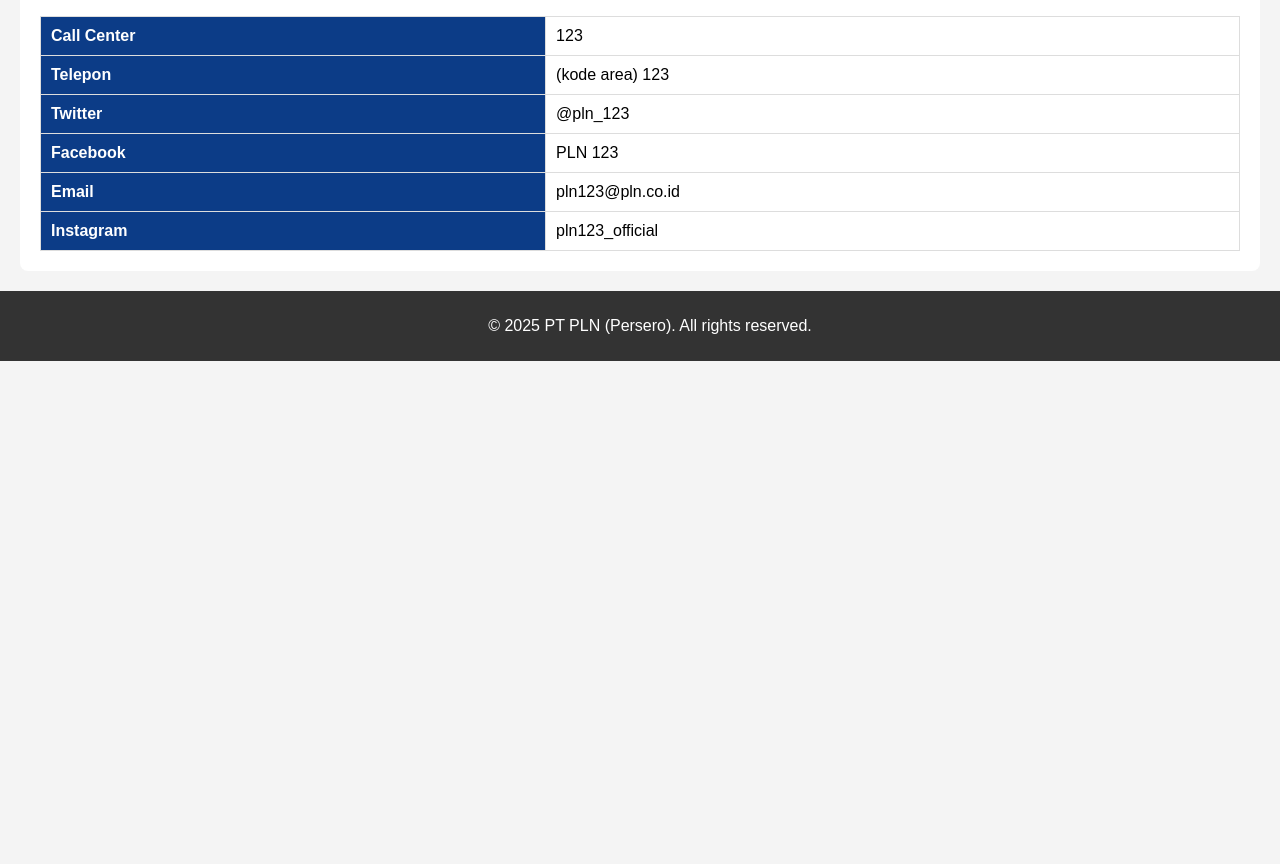
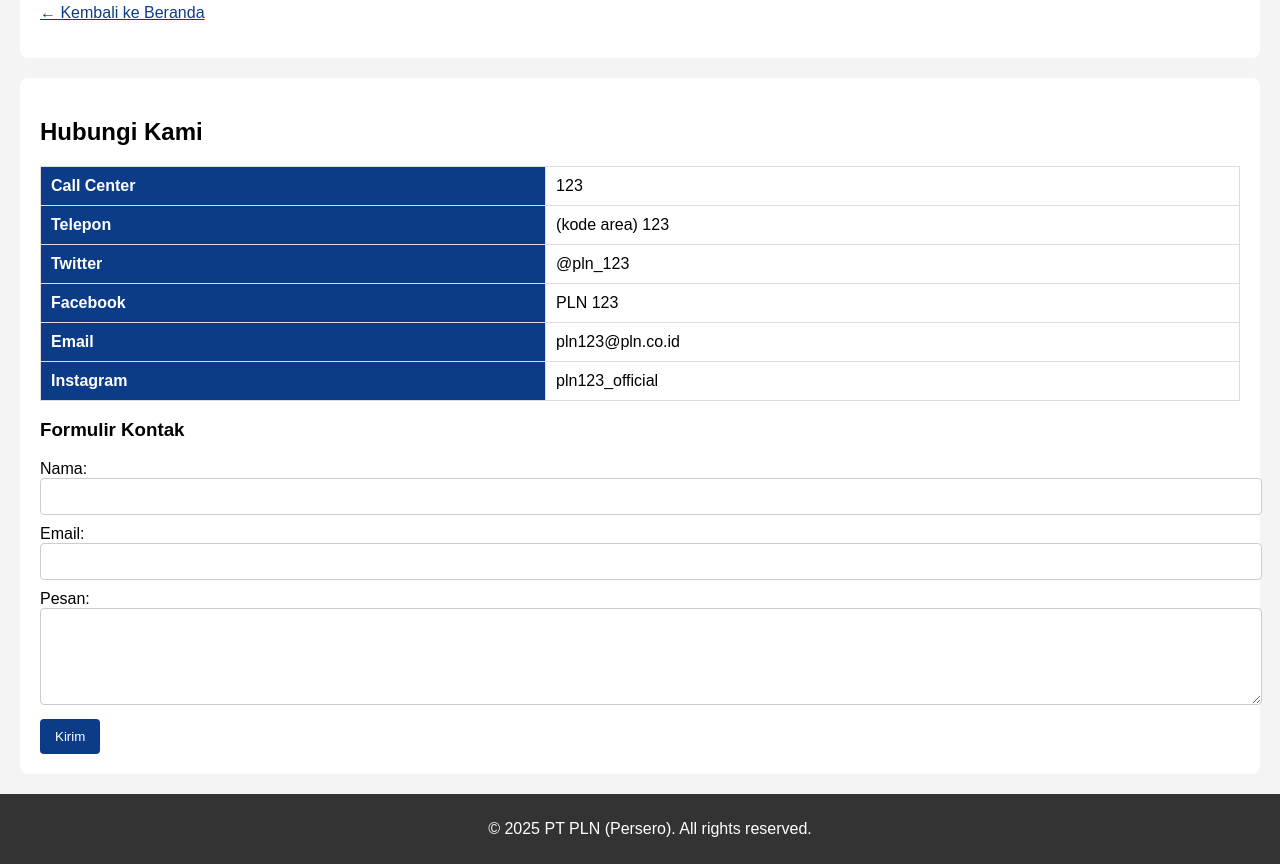
Before and after one commit to ryanfadillah2023/UTS_202332071_Ryan-Fadillah-Nugraha-Yuan-Alfein_Pemrograman-web_A_2, a plain HTML site: page index.html in a window 1280 px wide. Shown: the part 3470-4334 px from the top of the page. Before the commit the page ends 3831 px from the top, so only its background shows below. Drawn offline with Linux system fonts and the light colour scheme.

Commit message:
index.html

```diff
--- a/index.html
+++ b/index.html
@@ -5,6 +5,9 @@
     <meta charset="UTF-8">
     <meta name="viewport" content="width=device-width, initial-scale=1.0">
     <title>PT PLN (Persero) - Website Resmi</title>
+    <link rel="icon" href="pln-logo.png" type="image/png">
+    <meta name="description" content="Website Resmi PT PLN (Persero)">
+    <meta name="keywords" content="PLN, Listrik, Energi Terbarukan, Indonesia">
     <style>
         body {
             font-family: Arial, sans-serif;
@@ -55,17 +58,19 @@
             width: 100%;
         }
 
-        /* Image styles */
         .company-image {
             width: 40%;
             height: auto;
             border-radius: 8px;
         }
 
-        /* Responsive layout */
         @media screen and (max-width: 768px) {
             nav a {
                 float: none;
+                width: 100%;
+            }
+
+            .company-image {
                 width: 100%;
             }
         }
@@ -93,7 +98,6 @@
             margin-top: 20px;
         }
 
-        /* Table styling */
         table {
             width: 100%;
             border-collapse: collapse;
@@ -113,18 +117,37 @@
             background-color: #0c3c87;
             color: white;
         }
+
+        form input, form textarea {
+            width: 100%;
+            padding: 10px;
+            margin-bottom: 10px;
+            border: 1px solid #ccc;
+            border-radius: 4px;
+        }
+
+        form button {
+            background-color: #0c3c87;
+            color: white;
+            border: none;
+            padding: 10px 15px;
+            border-radius: 4px;
+            cursor: pointer;
+        }
+
+        form button:hover {
+            background-color: #062f6c;
+        }
     </style>
 </head>
 
 <body>
 
-    <!-- Header -->
     <header>
         <h1>Selamat Datang di PT PLN (Persero)</h1>
         <p>Menyalakan Indonesia dengan energi terbarukan dan terpercaya</p>
     </header>
 
-    <!-- Navigation Bar -->
     <nav>
         <a href="#home">Home</a>
         <a href="#about">About Us</a>
@@ -133,7 +156,6 @@
         <a href="#contact">Contact Us</a>
     </nav>
 
-    <!-- Home Section -->
     <section id="home">
         <h2>Home</h2>
         <img class="company-image" src="images.png" alt="PT PLN Image">
@@ -141,14 +163,12 @@
         <p>PT PLN juga memfokuskan pada pengembangan energi terbarukan untuk memastikan masa depan yang lebih hijau dan ramah lingkungan bagi Indonesia.</p>
     </section>
 
-    <!-- About Us Section -->
     <section id="about">
         <h2>About Us</h2>
         <p>PT PLN (Persero) berperan sebagai penyedia listrik utama di Indonesia. Sejak berdiri pada tahun 1945, kami telah menyediakan listrik untuk lebih dari 270 juta penduduk Indonesia. Misi kami adalah menciptakan sistem kelistrikan yang handal, efisien, dan ramah lingkungan dengan mengembangkan berbagai solusi energi terbarukan.</p>
         <p>Kami terus berinovasi untuk mendukung pembangunan Indonesia melalui berbagai proyek pembangunan infrastruktur kelistrikan, seperti pembangkit listrik berbasis energi baru dan terbarukan (EBT) serta proyek distribusi listrik di daerah-daerah terpencil.</p>
     </section>
 
-    <!-- Vision and Mission Section -->
     <section id="vision-mission">
         <h2>Visi & Misi</h2>
         <h3>Visi</h3>
@@ -163,7 +183,6 @@
         </ul>
     </section>
 
-    <!-- News Section -->
     <section id="news">
         <h2>News</h2>
         <ul class="news-list">
@@ -173,26 +192,27 @@
         </ul>
     </section>
 
-    <!-- News Detail Section -->
     <section id="news-detail-1" class="news-detail">
         <h2>PLN Berencana Menambah Kapasitas Energi Terbarukan</h2>
         <p>PLN terus mengembangkan kapasitas energi terbarukan di Indonesia untuk mencapai target keberlanjutan energi. Dalam beberapa tahun ke depan, PLN berencana menambah kapasitas pembangkit listrik dari sumber energi terbarukan seperti tenaga surya, angin, dan hidro.</p>
         <img class="company-image" src="xzzph656glvyw4g.jpeg" alt="Energi Terbarukan">
+        <p><a href="#home" style="color: #0c3c87;">&larr; Kembali ke Beranda</a></p>
     </section>
 
     <section id="news-detail-2" class="news-detail">
         <h2>PLN Meresmikan Pembangkit Listrik Baru di Papua</h2>
         <p>PLN telah meresmikan pembangkit listrik baru di Papua yang akan meningkatkan pasokan listrik di wilayah timur Indonesia. Proyek ini merupakan bagian dari upaya untuk mempercepat pemerataan energi di seluruh Indonesia.</p>
         <img class="company-image" src="WhatsApp-Image-2024-06-22-at-17.25.26_d8f1b8ed.jpg" alt="Pembangkit Listrik Papua">
+        <p><a href="#home" style="color: #0c3c87;">&larr; Kembali ke Beranda</a></p>
     </section>
 
     <section id="news-detail-3" class="news-detail">
         <h2>PLN Memperkenalkan Layanan Listrik Pintar untuk Rumah Tangga</h2>
         <p>PLN telah memperkenalkan teknologi listrik pintar yang memudahkan konsumen untuk mengelola konsumsi listrik secara efisien. Layanan ini akan memberikan kemudahan bagi masyarakat untuk memantau dan mengatur penggunaan listrik mereka melalui aplikasi di ponsel.</p>
         <img class="company-image" src="token-listrik-murah.png" alt="Layanan Listrik Pintar">
+        <p><a href="#home" style="color: #0c3c87;">&larr; Kembali ke Beranda</a></p>
     </section>
 
-    <!-- Contact Us Section -->
     <section id="contact">
         <h2>Hubungi Kami</h2>
         <table>
@@ -221,13 +241,37 @@
                 <td>pln123_official</td>
             </tr>
         </table>
+
+        <h3>Formulir Kontak</h3>
+        <form>
+            <label for="name">Nama:</label><br>
+            <input type="text" id="name" name="name" required><br>
+
+            <label for="email">Email:</label><br>
+            <input type="email" id="email" name="email" required><br>
+
+            <label for="message">Pesan:</label><br>
+            <textarea id="message" name="message" rows="5" required></textarea><br>
+
+            <button type="submit">Kirim</button>
+        </form>
     </section>
 
-    <!-- Footer -->
     <footer>
         <p>&copy; 2025 PT PLN (Persero). All rights reserved.</p>
     </footer>
 
+    <script>
+        document.addEventListener('DOMContentLoaded', () => {
+            const form = document.querySelector('form');
+            form.addEventListener('submit', (e) => {
+                e.preventDefault();
+                alert('Pesan Anda telah dikirim. Terima kasih!');
+                form.reset();
+            });
+        });
+    </script>
+
 </body>
 
 </html>
```
